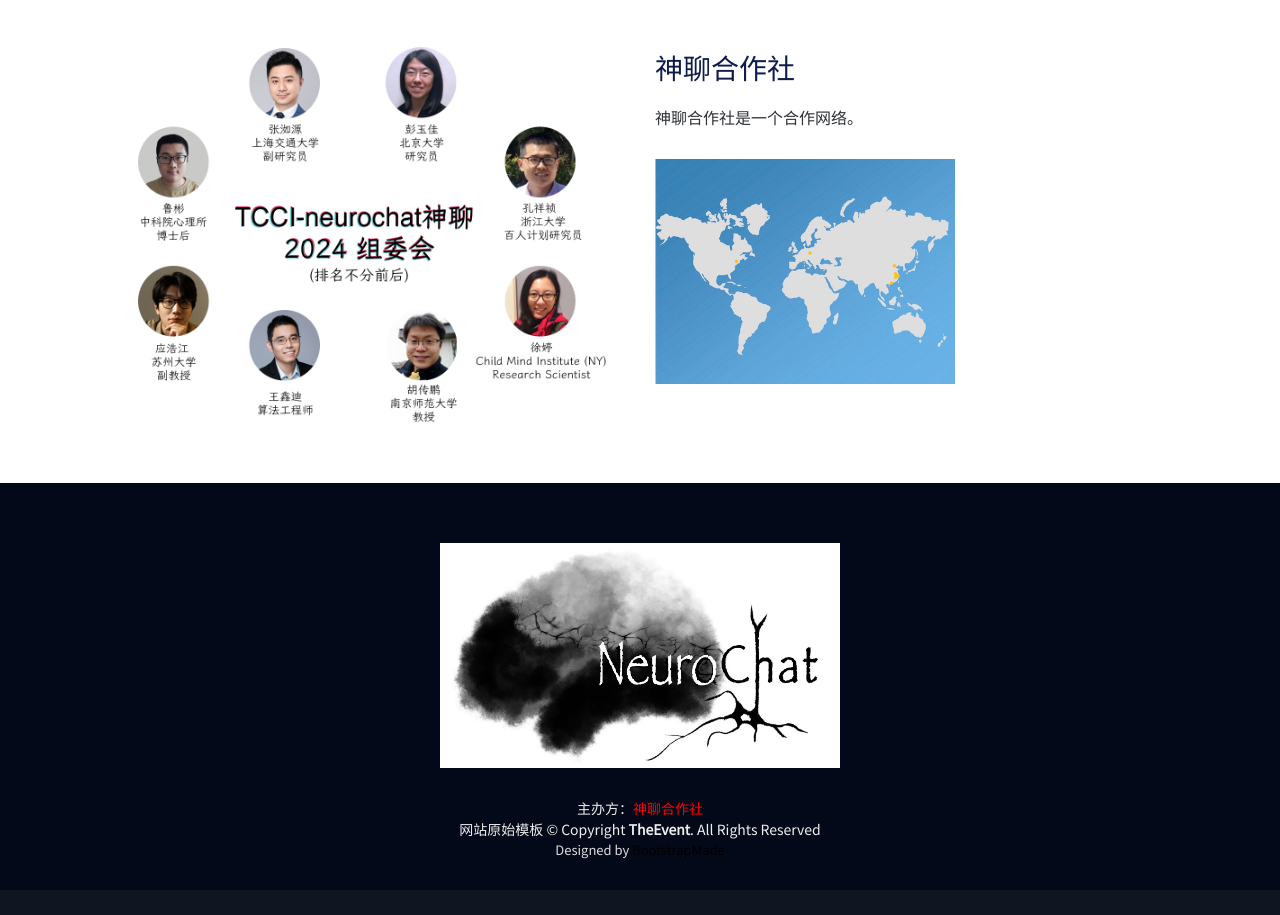
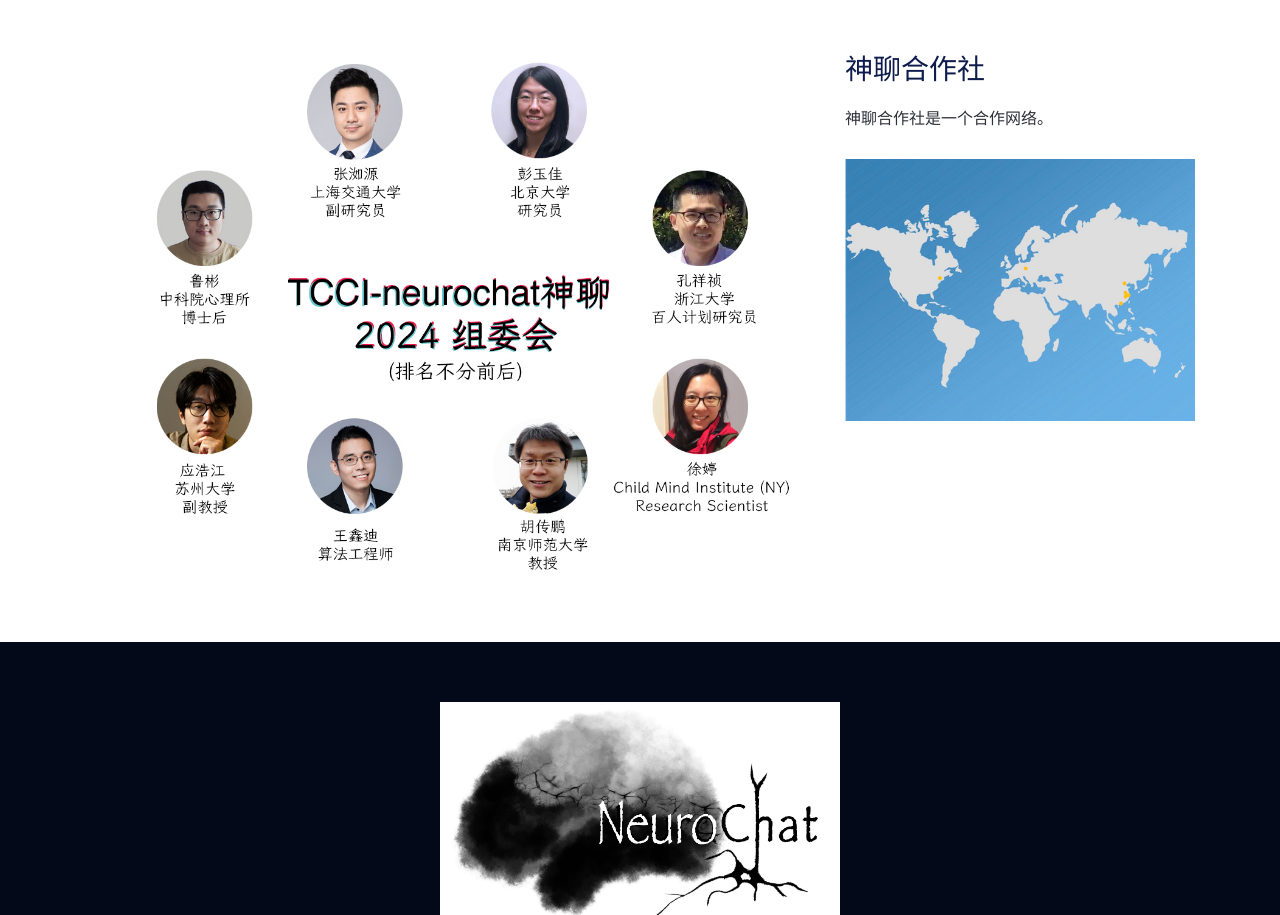
Before and after one commit to NeuroChat-org/2024, a plain HTML site: page committee.html in a window 1280 px wide. Shown: the part 224-1139 px from the top of the page. Drawn offline with Linux system fonts and the light colour scheme; files whose address does not match are found by name.

Commit message:
Update committee.html

```diff
--- a/committee.html
+++ b/committee.html
@@ -96,13 +96,13 @@
         </div>
 
         <div class="row">
-          <div class="col-lg-6">
+          <div class="col-lg-8">
             <p>
-              <img src="img/people/committee/committee2024.jpg" alt="" class="img-fluid" width="600" height="800" overflow="hidden">
+              <img src="img/people/committee/committee2024.jpg" alt="" class="img-fluid" width="800" height="800" overflow="hidden">
             </p>
           </div>
 
-          <div class="col-lg-6">
+          <div class="col-lg-4">
             <br>
             <br>
             <h3>神聊合作社</h3>
@@ -110,7 +110,7 @@
               神聊合作社是一个合作网络。
             </p>
             <p>
-              <img src="img/ncs.png" alt="" class="img-fluid" width="300" height="225" overflow="hidden">
+              <img src="img/ncs.png" alt="" class="img-fluid" width="400" height="225" overflow="hidden">
             </p>
           </div>
 <!--          <div class="col-lg-6">-->
@@ -189,7 +189,7 @@
         </br>-->
         <!--  开发和维护：<a href="http://conxz.net/" style="color:red" target="_blank">小孔成像</a> | Logo设计：徐婷
         </br>-->
-        主办方：<a href="file:///Users/xiakon/ownCloud/Codes/Git/2022/committee.html" style="color:red" target="_blank">神聊合作社</a>
+        主办方：<a href="https://neurochat-org.github.io/2024/" style="color:red" target="_blank">神聊合作社</a>
         </br>
           网站原始模板 &copy; Copyright <strong>TheEvent</strong>. All Rights Reserved
         </div>
```
